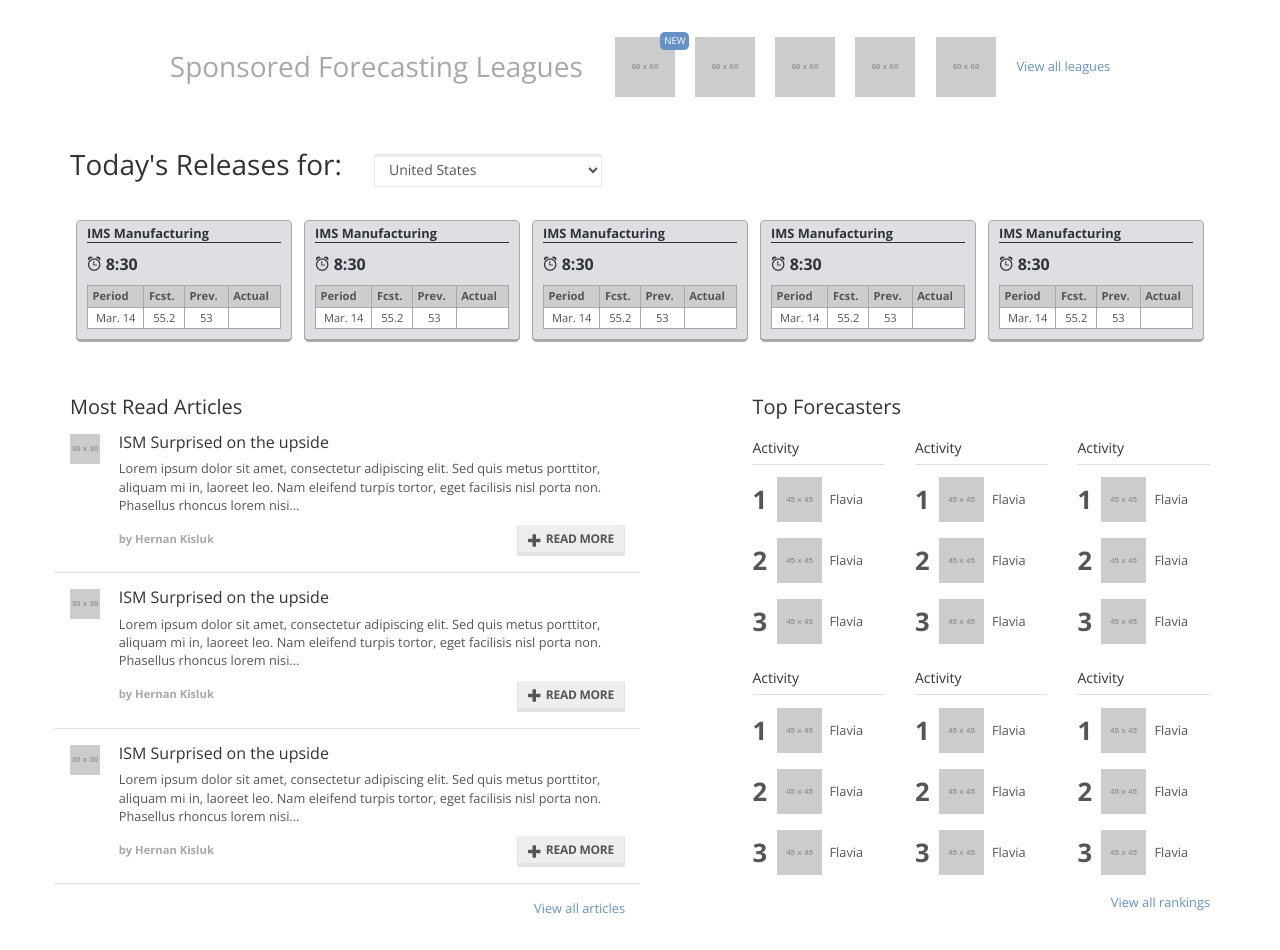
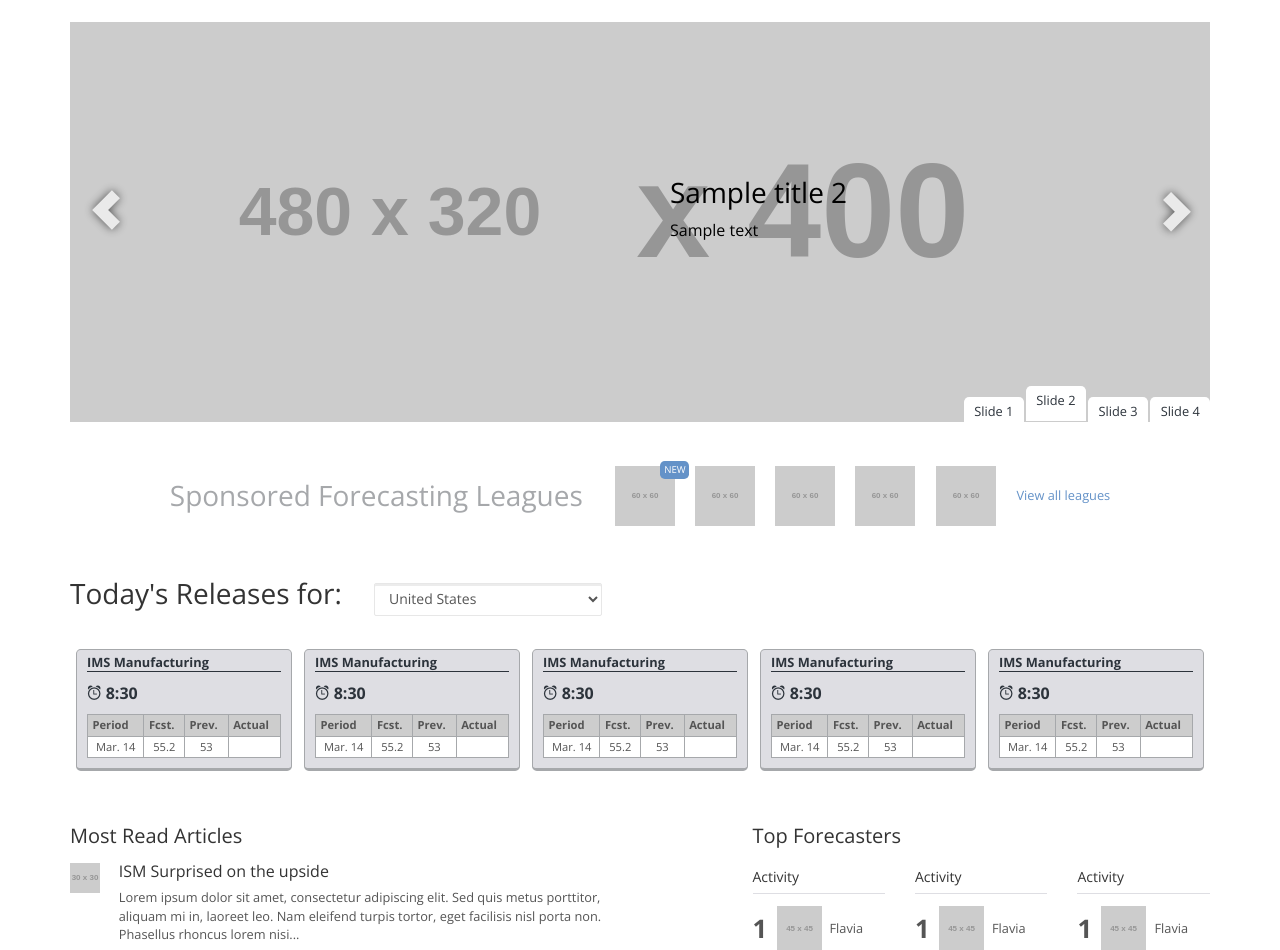
Before and after one commit to ekersten/javadoc_primeros_pasos, a PHP site: page /hom001.php in a window 1280 px wide. Shown: the part 89-1039 px from the top of the page. Run offline with PHP 8.4, Linux system fonts and the light colour scheme; grey boxes labelled with a size stand in for pictures from a placeholder-image service; style sheets or scripts are compiled from the project's sources; some libraries are stand-ins or nearby versions.

Commit message:
slider home

```diff
--- a/hom001.php
+++ b/hom001.php
@@ -15,15 +15,52 @@
 				<div class="col-xs-12">
 					<div class="slider">
 						<div class="slider-controls">
-							<div id="slider_prev"></div>
-							<div id="slider_next"></div>
+							<div id="slider_prev"><span class="glyphicon glyphicon-chevron-left"></span></div>
+							<div id="slider_next"><span class="glyphicon glyphicon-chevron-right"></span></div>
 						</div>
-					</div>
-					<div class="slides">
-						<div class="slide"></div>
-						<div class="slide"></div>
-						<div class="slide"></div>
-						<div class="slide"></div>
+						<div class="slides cycle-slideshow composite-example" data-cycle-fx="scrollHorz" data-cycle-slides="> div"data-cycle-timeout="4000" data-cycle-prev="#slider_prev" data-cycle-next="#slider_next" data-cycle-pager=".pager">
+							<div class="slide left dark" data-cycle-pager-template="<a href=#>Slide 1</a>">
+								<div class="text">
+									<h3>Sample title 1</h3>
+									<p>Sample text</p>
+								</div>
+								<div class="media">
+									<img src="http://placehold.it/480x320/6492C8/ffffff&text=Video" />
+								</div>
+								<img src="http://placehold.it/1140x400"/>
+							</div>
+							<div class="slide right dark" data-cycle-pager-template="<a href=#>Slide 2</a>">
+								<div class="text">
+									<h3>Sample title 2</h3>
+									<p>Sample text</p>
+								</div>
+								<div class="media">
+									<img src="http://placehold.it/480x320/6492C8/ffffff&text=Video" />
+								</div>
+								<img src="http://placehold.it/1140x400"/>
+							</div>
+							<div class="slide left light" data-cycle-pager-template="<a href=#>Slide 3</a>">
+								<div class="text">
+									<h3>Sample title 3</h3>
+									<p>Sample text</p>
+								</div>
+								<div class="media">
+									<img src="http://placehold.it/480x320/6492C8/ffffff&text=Video" />
+								</div>
+								<img src="http://placehold.it/1140x400"/>
+							</div>
+							<div class="slide right light" data-cycle-pager-template="<a href=#>Slide 4</a>">
+								<div class="text">
+									<h3>Sample title 4</h3>
+									<p>Sample text</p>
+								</div>
+								<div class="media">
+									<img src="http://placehold.it/480x320/6492C8/ffffff&text=Video" />
+								</div>
+								<img src="http://placehold.it/1140x400"/>
+							</div>
+						</div>
+						<div class="pager"></div>
 					</div>
 				</div>
 			</div>
@@ -387,6 +424,7 @@
 	<?php include('includes/footer.php'); ?>
 	<script src="//code.jquery.com/jquery-1.11.0.min.js"></script>
 	<script src="js/bootstrap.min.js"></script>
+	<script src="js/jquery.cycle2.min.js"></script>
 	<script src="js/script.js"></script>
 </body>
 </html>
--- a/less/styles.less
+++ b/less/styles.less
@@ -177,8 +177,145 @@ footer, .page-wrap:after {
 
 /* pagina home */
 .home {
+
+	.slider {
+		position: relative;
+
+		.slider-controls {
+			position: absolute;
+			top: 10.5em;
+			z-index: 200;
+			width: 100%;
+
+			#slider_prev {
+				float: left;
+				margin-left: 1em;
+				cursor: pointer;
+			}
+
+			#slider_next {
+				float: right;
+				margin-right: 1em;
+				cursor: pointer;
+			}
+
+			.glyphicon {
+				font-size: 2.5em;
+				color: white;
+				text-shadow: 0 0 10px #000;
+				opacity: .6;
+			}
+		}
+
+		.slides {
+
+			max-width: 1140px;
+			max-height: 400px;
+			overflow: hidden;
+
+			.slide {
+				position: relative;
+				width: 1140px;
+				height: 400px;
+
+				& > img {
+					position: absolute;
+					top: 0;
+					left: 0;
+					z-index: 10;
+				}
+
+				.text {
+					position: absolute;
+					top: 155px;
+					z-index: 20;
+					width: 450px;
+
+					h3 {
+						margin-top: 0;
+					}
+				}
+
+				.media {
+					position: absolute;
+					z-index: 30;
+					top: 20px;
+				}
+
+				&.left {
+					.text {
+						left: 80px;
+					}
+
+					.media {
+						right: 80px;
+					}
+				}
+
+				&.right {
+					.text {
+						left: 600px;
+					}
+
+					.media {
+						left: 80px;
+					}
+				}
+
+				&.light {
+					.text {
+						h3,p {
+							color: white;
+						}
+
+					}
+				}
+
+				&.dark {
+					.text {
+						h3, p {
+							color: black;
+						}
+					}
+				}
+
+
+			}
+		}
+
+		.pager {
+			position: absolute;
+			bottom: 0;
+			right: 0;
+			z-index: 300;
+			margin: 0;
+
+			a {
+				background: white;
+				font-size: .8em;
+				padding: .4em .8em;
+				border-top-left-radius: .4em;
+				border-top-right-radius: .4em;
+				margin-left: .2em;
+				color: @color_nav_bg;
+				transition: all .3s ease-out;
+				position: relative;
+				bottom: 0;
+
+				&:first-child {
+					margin-left: none;
+				}
+
+				&.cycle-pager-active {
+					padding-bottom: 1em;
+					bottom: .9em;
+				}
+			}
+		}
+	}
+
 	.leagues {
-
+		.margin-top();
 		text-align: center;
 
 		h3 {
```
Also changed, not shown: js/jquery.cycle2.min.js (added).
